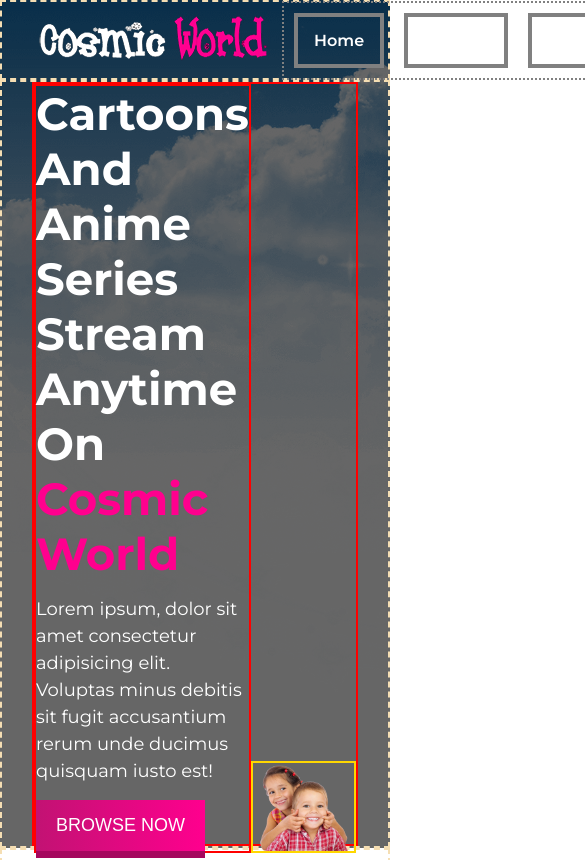
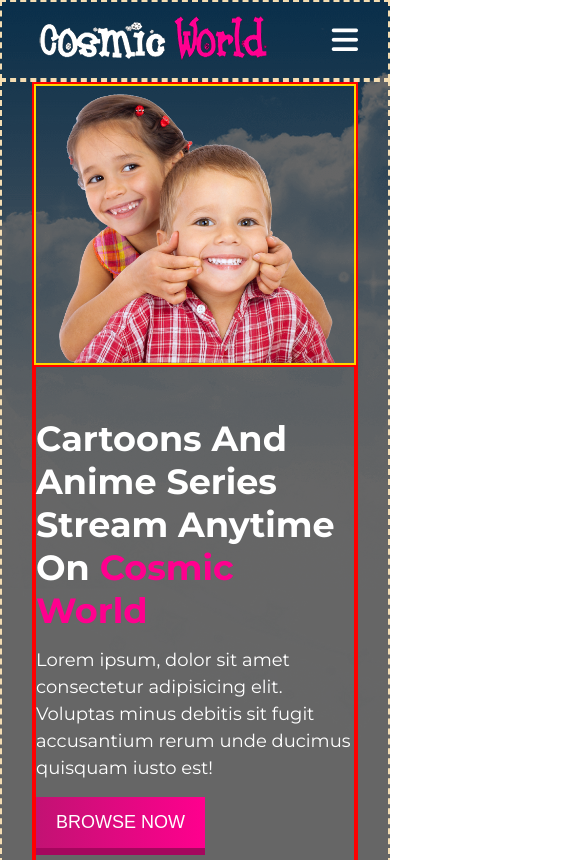
Before and after one commit to zahidjuel/cosmic-world, a plain HTML site: page index.html in a window 390 px wide. Shown: the top 860 px of the page, 585 px wide, since content can reach past the window. Drawn offline with Linux system fonts and the light colour scheme.

Commit message:
fourht commit

```diff
--- a/css/style.css
+++ b/css/style.css
@@ -69,6 +69,16 @@ header{
     border-bottom: 2px solid #ff008e;
 }
 
+/* ---------- nav toggler -------- */
+#nav-toggler{
+    display: none;
+}
+.nav-toggler-icon{
+    display: none;
+    font-size: 30px;
+    color: #fff;
+}
+
  /* ------------  common css Styles ------------- */
 
 
@@ -104,6 +114,7 @@ nav{
 /* ------------- banner section style ------------ */
 .banner{
     height: calc(100vh - 80px);
+     min-height: 500px;
     display: grid;
     grid-template-columns: repeat(2, 1fr);
     border: 2px solid red;
@@ -233,3 +244,58 @@ footer{
     background-color: #03203C;
     margin-top: 50px;
 }
+
+/* ----------- Responsive css ------------ */
+@media  only screen and  (max-width: 950px){
+    .gallery{
+        grid-template-columns: repeat(2,1fr);
+    }
+    .banner-left h1{
+        font-size: 35px;
+    }
+}
+
+@media  only screen and (max-width:800px) {
+    .banner{
+        grid-template-columns: repeat(1,1fr);
+        height: fit-content;
+    }
+    .banner-left{
+        order: 2;
+        padding: 50px 0px;
+    }
+
+    .feature,.gallery,.contact{
+        grid-template-columns: repeat(1,1fr);
+    }
+    .photo{
+        text-align: center;
+    }
+    .gallery .photo img{
+        max-width: 300px;
+    }
+
+    .nav-toggler-icon{
+        display: block;
+        cursor: pointer;
+    }
+    .navigation{
+        position: absolute;
+        left: 0px;
+        top: 80px;
+        width: 100%;
+        flex-direction: column;
+        align-items: center;
+        background-color: #fff;
+        padding: 20px 0px;
+        transform: translateY(-600px);
+        transition: .5s ease-out;
+    }
+    .navigation li a{
+        color: #121212;
+        padding: 0px;
+    }
+    #nav-toggler:checked ~ .navigation{
+         transform: translateY(0px);
+    }
+}
--- a/index.html
+++ b/index.html
@@ -15,6 +15,10 @@
             <div class="logo">
                 <img src="./images/logo.png" alt="">
             </div>
+            <input type="checkbox" id="nav-toggler">
+            <label class="nav-toggler-icon" for="nav-toggler">
+                <i class="fa-solid fa-bars"></i>
+            </label>
             <ul class="navigation">
                 <li><a href="#">Home</a></li>
                 <li><a href="#">Feature</a></li>
```
